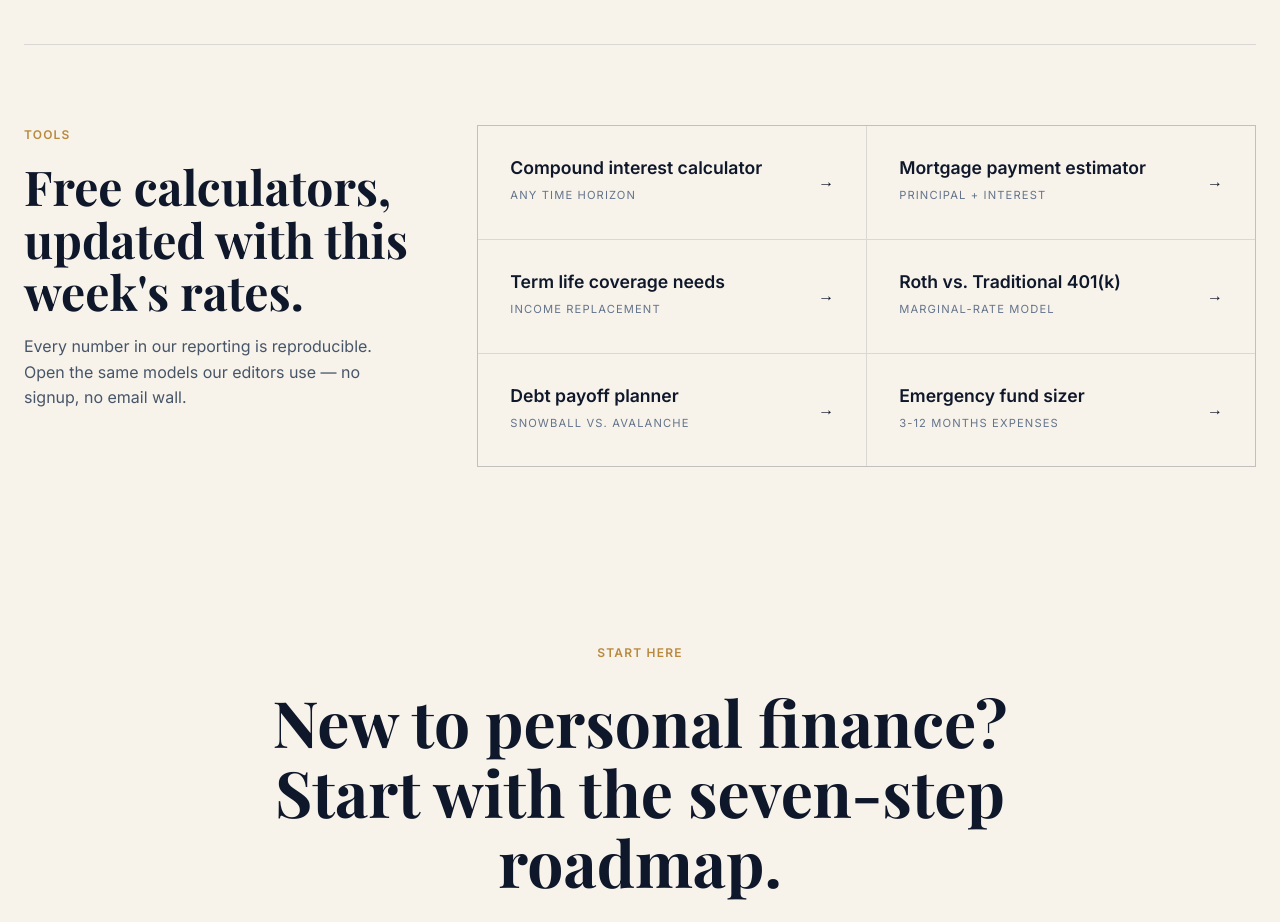
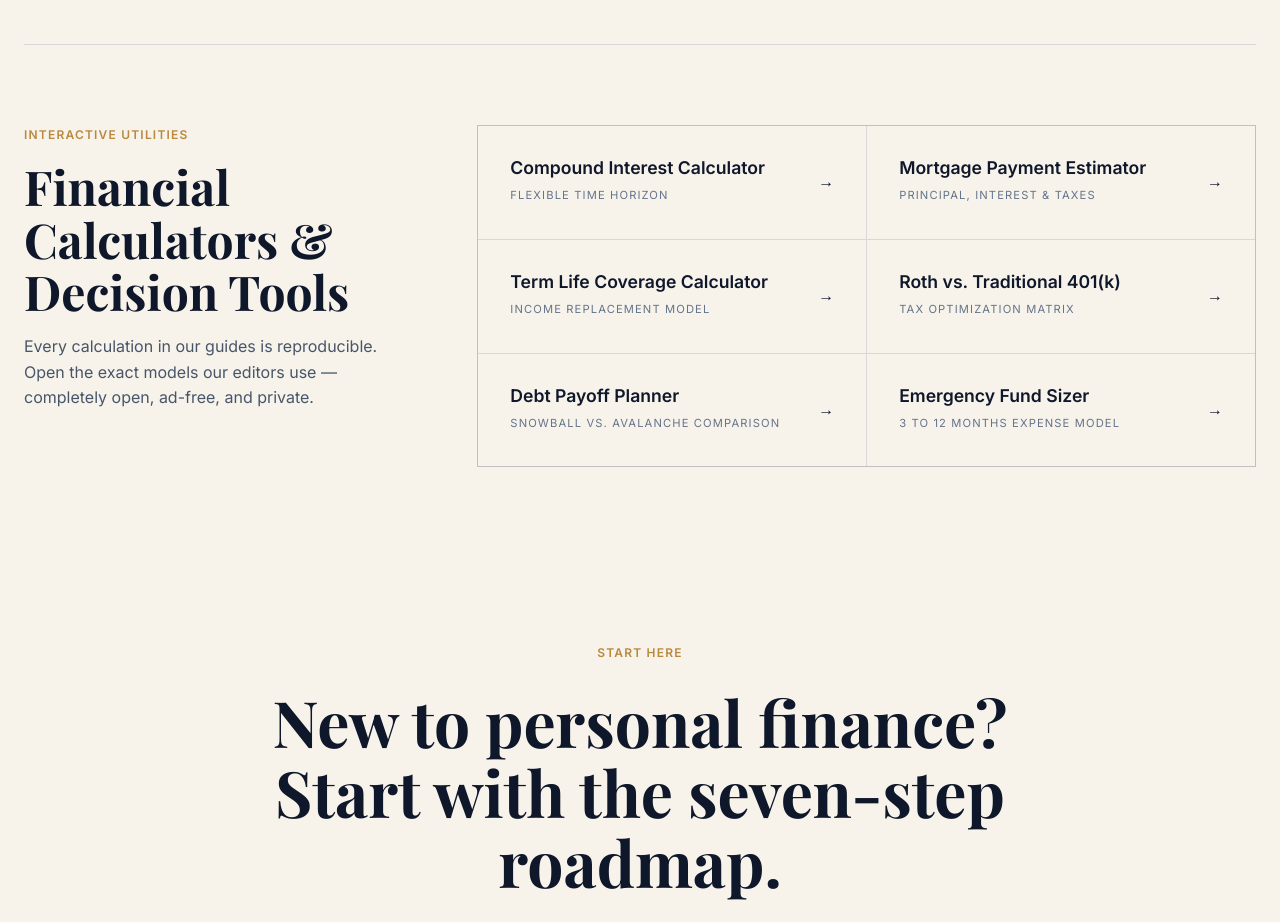
Before and after one commit to turaabhaider/AD-SENSE, a React (Vite) app: page / in a window 1280 px wide. Shown: the part 2880-3802 px from the top of the page. Built offline with nearby package versions, Linux system fonts and the light colour scheme; a web font is replaced by a local one.

Commit message:
Describe your changes

```diff
--- a/src/components/Tools.jsx
+++ b/src/components/Tools.jsx
@@ -2,34 +2,34 @@ import { useReveal } from '../hooks/useReveal';
 import '../styles/Tools.css';
 
 const toolsData = [
-  { title: 'Compound interest calculator', sub: 'Any time horizon' },
-  { title: 'Mortgage payment estimator', sub: 'Principal + interest' },
-  { title: 'Term life coverage needs', sub: 'Income replacement' },
-  { title: 'Roth vs. Traditional 401(k)', sub: 'Marginal-rate model' },
-  { title: 'Debt payoff planner', sub: 'Snowball vs. Avalanche' },
-  { title: 'Emergency fund sizer', sub: '3-12 months expenses' },
+  { title: 'Compound Interest Calculator', sub: 'Flexible Time Horizon' },
+  { title: 'Mortgage Payment Estimator', sub: 'Principal, Interest & Taxes' },
+  { title: 'Term Life Coverage Calculator', sub: 'Income Replacement Model' },
+  { title: 'Roth vs. Traditional 401(k)', sub: 'Tax Optimization Matrix' },
+  { title: 'Debt Payoff Planner', sub: 'Snowball vs. Avalanche Comparison' },
+  { title: 'Emergency Fund Sizer', sub: '3 to 12 Months Expense Model' },
 ];
 
 export default function Tools() {
   const revealRef = useReveal();
 
   return (
-    <section className="container reveal" ref={revealRef}>
+    <section className="container reveal" id="tools" ref={revealRef}>
       <div className="tools">
         <div className="tools-intro">
-          <span className="label">Tools</span>
-          <h2>Free calculators, updated with this week's rates.</h2>
-          <p>Every number in our reporting is reproducible. Open the same models our editors use — no signup, no email wall.</p>
+          <span className="label">Interactive Utilities</span>
+          <h2>Financial Calculators & Decision Tools</h2>
+          <p>Every calculation in our guides is reproducible. Open the exact models our editors use — completely open, ad-free, and private.</p>
         </div>
         <div className="tools-grid">
           {toolsData.map((tool, idx) => (
-            <a href="#" className="tool-link" key={idx}>
+            <div className="tool-link" key={idx}>
               <div className="tool-info">
                 <h4>{tool.title}</h4>
                 <span>{tool.sub}</span>
               </div>
               <span>&rarr;</span>
-            </a>
+            </div>
           ))}
         </div>
       </div>
```
